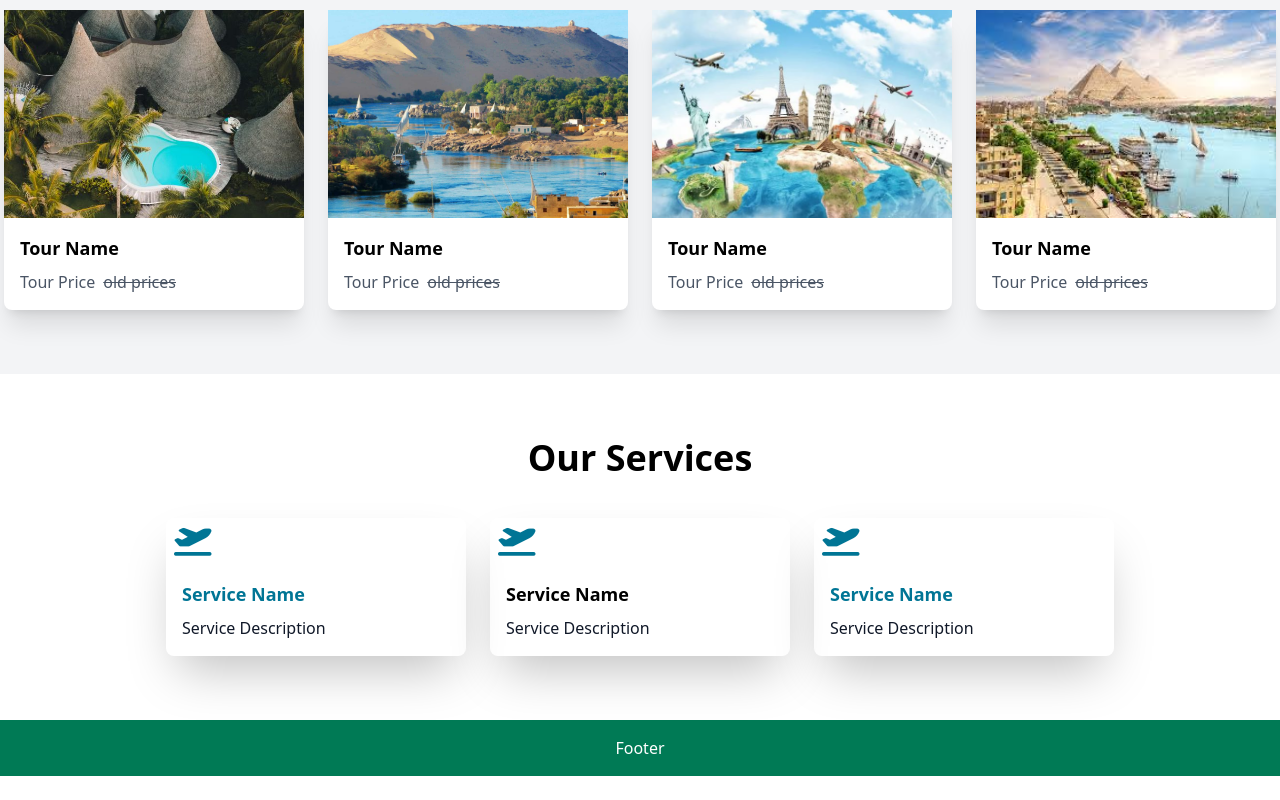
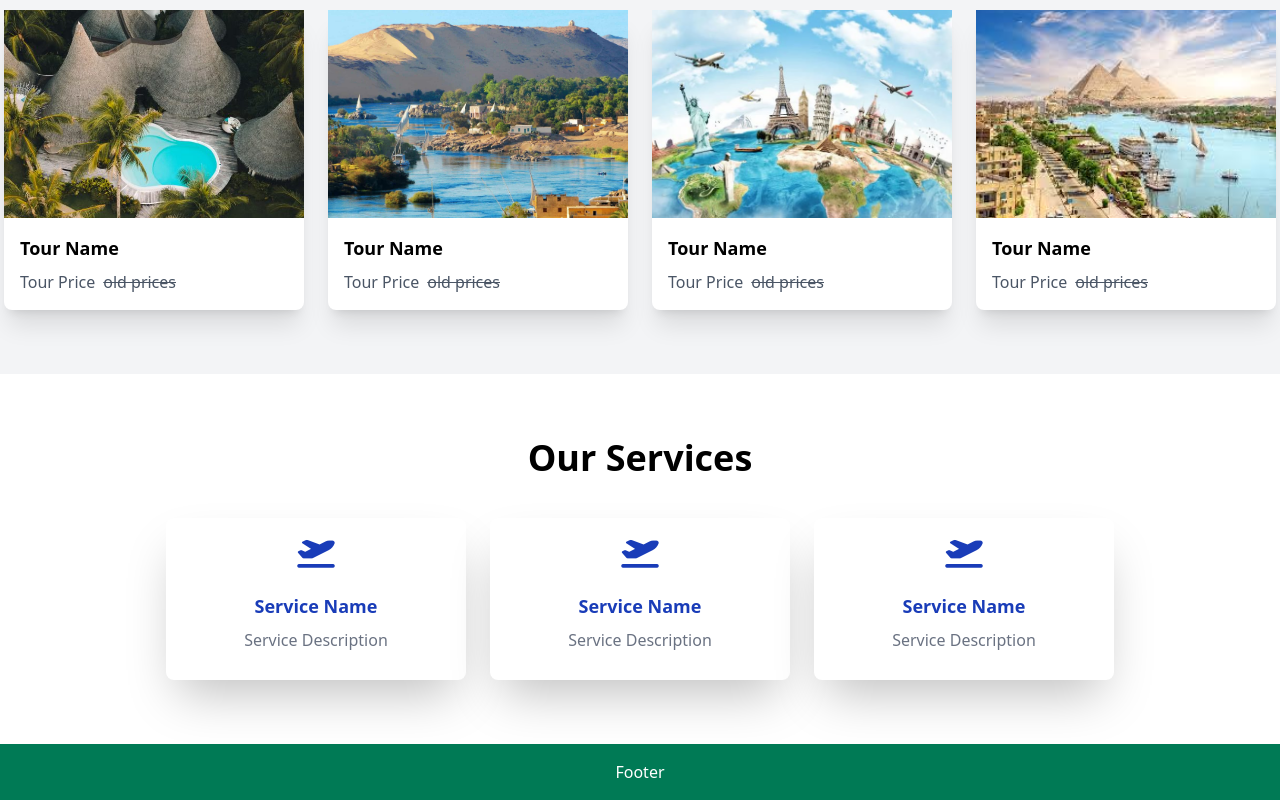
Before and after one commit to moham60/Tourism, a React (Vite) app: page / in a window 1280 px wide. Shown: the part 934-1734 px from the top of the page. Before the commit the page ends 1710 px from the top, so only its background shows below. Built offline with nearby package versions, Linux system fonts and the light colour scheme.

Commit message:
secondcommit

```diff
--- a/package.json
+++ b/package.json
@@ -7,7 +7,7 @@
   "scripts": {
     "dev": "vite",
     "predeploy": "npm run build",
-    "deploy": "gh-pages -d deploy",
+    "deploy": "gh-pages -d dist",
     "build": "vite build",
     "lint": "eslint .",
     "preview": "vite preview"
@@ -18,6 +18,7 @@
     "react": "^18.3.1",
     "react-dom": "^18.3.1",
     "react-router-dom": "^7.5.1",
+    "react-scroll": "^1.9.3",
     "tailwindcss": "^4.1.4"
   },
   "devDependencies": {
--- a/src/Components/MainComponent/MainComponent.jsx
+++ b/src/Components/MainComponent/MainComponent.jsx
@@ -63,32 +63,32 @@ export default function MainComponent() {
       </section>
       <section className="services h-auto py-16" id="services">
         <h1 className="text-4xl font-bold text-center mb-10">Our Services</h1>
-        <div className="container mx-auto flex flex-wrap justify-center gap-6">
-          <div className="box w-[300px] shadow-2xl hover:shadow-none transition-all rounded-lg">
-            <i className="fa-solid fa-plane-departure text-cyan-700 text-3xl text-center p-2 " />
+        <div className="container mx-auto text-center flex flex-wrap justify-center gap-6">
+          <div className="box    cursor-pointer w-[300px] p-3 bg-white shadow-2xl hover:shadow-none transition-all rounded-lg">
+            <i className="fa-solid fa-plane-departure text-blue-800 text-3xl text-center p-2 " />
             <div className="p-4">
-              <h2 className="font-semibold text-cyan-700 text-lg mb-2">
+              <h2 className="font-semibold text-blue-800 text-lg mb-2">
                 Service Name
               </h2>
-              <p className=" text-gray-900">Service Description</p>
+              <p className=" text-gray-500">Service Description</p>
             </div>
           </div>
-          <div className="box w-[300px] shadow-2xl hover:shadow-none transition-all rounded-lg">
-            <i className="fa-solid fa-plane-departure text-cyan-700 text-3xl text-center p-2 " />
+          <div className="box  cursor-pointer  w-[300px] p-3 bg-white shadow-2xl hover:shadow-none transition-all rounded-lg">
+            <i className="fa-solid fa-plane-departure text-blue-800 text-3xl text-center p-2 " />
             <div className="p-4">
-              <h2 className="font-semibold text-blue text-lg mb-2">
+              <h2 className="font-semibold text-blue-800 text-lg mb-2">
                 Service Name
               </h2>
-              <p className=" text-gray-900">Service Description</p>
+              <p className=" text-gray-500">Service Description</p>
             </div>
           </div>
-          <div className="box w-[300px] shadow-2xl hover:shadow-none transition-all rounded-lg">
-            <i className="fa-solid fa-plane-departure text-cyan-700 text-3xl text-center p-2 " />
+          <div className="box cursor-pointer  w-[300px] p-3 bg-white shadow-2xl hover:shadow-none transition-all rounded-lg">
+            <i className="fa-solid fa-plane-departure text-blue-800 text-3xl text-center p-2 " />
             <div className="p-4">
-              <h2 className="font-semibold text-cyan-700 text-lg mb-2">
+              <h2 className="font-semibold text-blue-800 text-lg mb-2">
                 Service Name
               </h2>
-              <p className="  text-gray-900">Service Description</p>
+              <p className="  text-gray-500">Service Description</p>
             </div>
           </div>
         </div>
--- a/src/Components/Navbar/Navbar.jsx
+++ b/src/Components/Navbar/Navbar.jsx
@@ -1,3 +1,4 @@
+import { Link } from "react-scroll";
 import logoImg from "../../assets/images/travel_18240216-DelLDBoX.png";
 
 export default function Navbar() {
@@ -5,14 +6,15 @@ export default function Navbar() {
     <div>
       <nav className="bg-white fixed top-0 left-0 right-0 border-gray-200 dark:bg-gray-900">
         <div className="max-w-screen-xl flex flex-wrap items-center justify-between mx-auto p-4">
-          <a
-            href="#home"
-            className="flex items-center space-x-3 rtl:space-x-reverse">
-            <img src={logoImg} className="w-10" alt="" />
+          <Link
+            to=""
+            href="home"
+            className="flex cursor-pointer items-center space-x-3 rtl:space-x-reverse">
+            <img src={logoImg} className="w-10" alt="logoImg" />
             <span className="self-center uppercase text-2xl font-semibold whitespace-nowrap dark:text-white">
               Tourism
             </span>
-          </a>
+          </Link>
           <div className="flex items-center  md:order-2">
             <div className="relative mr-4">
               <div className="flex icons gap-5 items-center md:order-2">
@@ -79,47 +81,59 @@ export default function Navbar() {
             </div>
             <ul className="flex flex-col p-4 md:p-0 mt-4 font-medium border border-gray-100 rounded-lg bg-gray-50 md:space-x-8 rtl:space-x-reverse md:flex-row md:mt-0 md:border-0 md:bg-white dark:bg-gray-800 md:dark:bg-gray-900 dark:border-gray-700">
               <li>
-                <a
-                  href="#home"
-                  className="block py-2 px-3 text-white bg-blue-700 rounded-sm md:bg-transparent md:text-blue-700 md:p-0 md:dark:text-blue-500"
+                <Link
+                  to="home"
+                  smooth
+                  duration={500}
+                  className="block  cursor-pointer py-2 px-3 text-white bg-blue-700 rounded-sm md:bg-transparent md:text-blue-700 md:p-0 md:dark:text-blue-500"
                   aria-current="page">
                   Home
-                </a>
+                </Link>
               </li>
               <li>
-                <a
-                  href="#tours"
-                  className="block py-2 px-3 text-gray-900 rounded-sm hover:bg-gray-100 md:hover:bg-transparent md:hover:text-blue-700 md:p-0 md:dark:hover:text-blue-500 dark:text-white dark:hover:bg-gray-700 dark:hover:text-white md:dark:hover:bg-transparent dark:border-gray-700">
+                <Link
+                  to="tours"
+                  smooth
+                  duration={500}
+                  className="block cursor-pointer py-2 px-3 text-gray-900 rounded-sm hover:bg-gray-100 md:hover:bg-transparent md:hover:text-blue-700 md:p-0 md:dark:hover:text-blue-500 dark:text-white dark:hover:bg-gray-700 dark:hover:text-white md:dark:hover:bg-transparent dark:border-gray-700">
                   Tours
-                </a>
+                </Link>
               </li>
               <li>
-                <a
-                  href="#services"
-                  className="block py-2 px-3 text-gray-900 rounded-sm hover:bg-gray-100 md:hover:bg-transparent md:hover:text-blue-700 md:p-0 dark:text-white md:dark:hover:text-blue-500 dark:hover:bg-gray-700 dark:hover:text-white md:dark:hover:bg-transparent dark:border-gray-700">
+                <Link
+                  to="services"
+                  smooth
+                  duration={500}
+                  className="block cursor-pointer py-2 px-3 text-gray-900 rounded-sm hover:bg-gray-100 md:hover:bg-transparent md:hover:text-blue-700 md:p-0 dark:text-white md:dark:hover:text-blue-500 dark:hover:bg-gray-700 dark:hover:text-white md:dark:hover:bg-transparent dark:border-gray-700">
                   Services
-                </a>
+                </Link>
               </li>
               <li>
-                <a
-                  href="#blogs"
-                  className="block py-2 px-3 text-gray-900 rounded-sm hover:bg-gray-100 md:hover:bg-transparent md:hover:text-blue-700 md:p-0 dark:text-white md:dark:hover:text-blue-500 dark:hover:bg-gray-700 dark:hover:text-white md:dark:hover:bg-transparent dark:border-gray-700">
+                <Link
+                  to="blogs"
+                  smooth
+                  duration={500}
+                  className="block cursor-pointer py-2 px-3 text-gray-900 rounded-sm hover:bg-gray-100 md:hover:bg-transparent md:hover:text-blue-700 md:p-0 dark:text-white md:dark:hover:text-blue-500 dark:hover:bg-gray-700 dark:hover:text-white md:dark:hover:bg-transparent dark:border-gray-700">
                   Blogs
-                </a>
+                </Link>
               </li>
               <li>
-                <a
-                  href="#about"
-                  className="block py-2 px-3 text-gray-900 rounded-sm hover:bg-gray-100 md:hover:bg-transparent md:hover:text-blue-700 md:p-0 dark:text-white md:dark:hover:text-blue-500 dark:hover:bg-gray-700 dark:hover:text-white md:dark:hover:bg-transparent dark:border-gray-700">
+                <Link
+                  to="about"
+                  smooth
+                  duration={500}
+                  className="block cursor-pointer py-2 px-3 text-gray-900 rounded-sm hover:bg-gray-100 md:hover:bg-transparent md:hover:text-blue-700 md:p-0 dark:text-white md:dark:hover:text-blue-500 dark:hover:bg-gray-700 dark:hover:text-white md:dark:hover:bg-transparent dark:border-gray-700">
                   About us
-                </a>
+                </Link>
               </li>
               <li>
-                <a
-                  href="#contact"
-                  className="block py-2 px-3 text-gray-900 rounded-sm hover:bg-gray-100 md:hover:bg-transparent md:hover:text-blue-700 md:p-0 dark:text-white md:dark:hover:text-blue-500 dark:hover:bg-gray-700 dark:hover:text-white md:dark:hover:bg-transparent dark:border-gray-700">
+                <Link
+                  to="contact"
+                  smooth
+                  duration={500}
+                  className="block cursor-pointer py-2 px-3 text-gray-900 rounded-sm hover:bg-gray-100 md:hover:bg-transparent md:hover:text-blue-700 md:p-0 dark:text-white md:dark:hover:text-blue-500 dark:hover:bg-gray-700 dark:hover:text-white md:dark:hover:bg-transparent dark:border-gray-700">
                   Contact us
-                </a>
+                </Link>
               </li>
             </ul>
           </div>
--- a/vite.config.js
+++ b/vite.config.js
@@ -7,4 +7,5 @@ import flowbite from "flowbite/plugin";
 // https://vite.dev/config/
 export default defineConfig({
   plugins: [react(), tailwindcss(), flowbite],
+  base: /Tourism/,
 });
```
Also changed, not shown: 1 other file (tests, documents, lock files or other folders).
